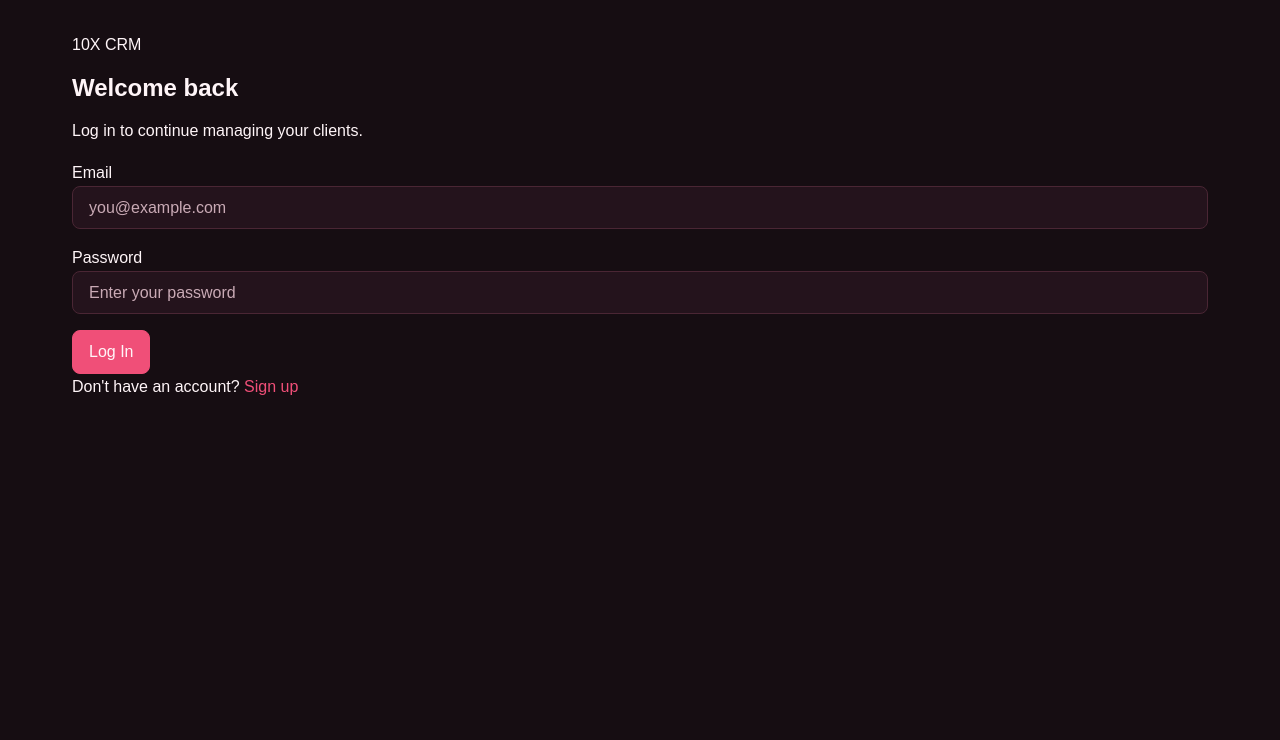
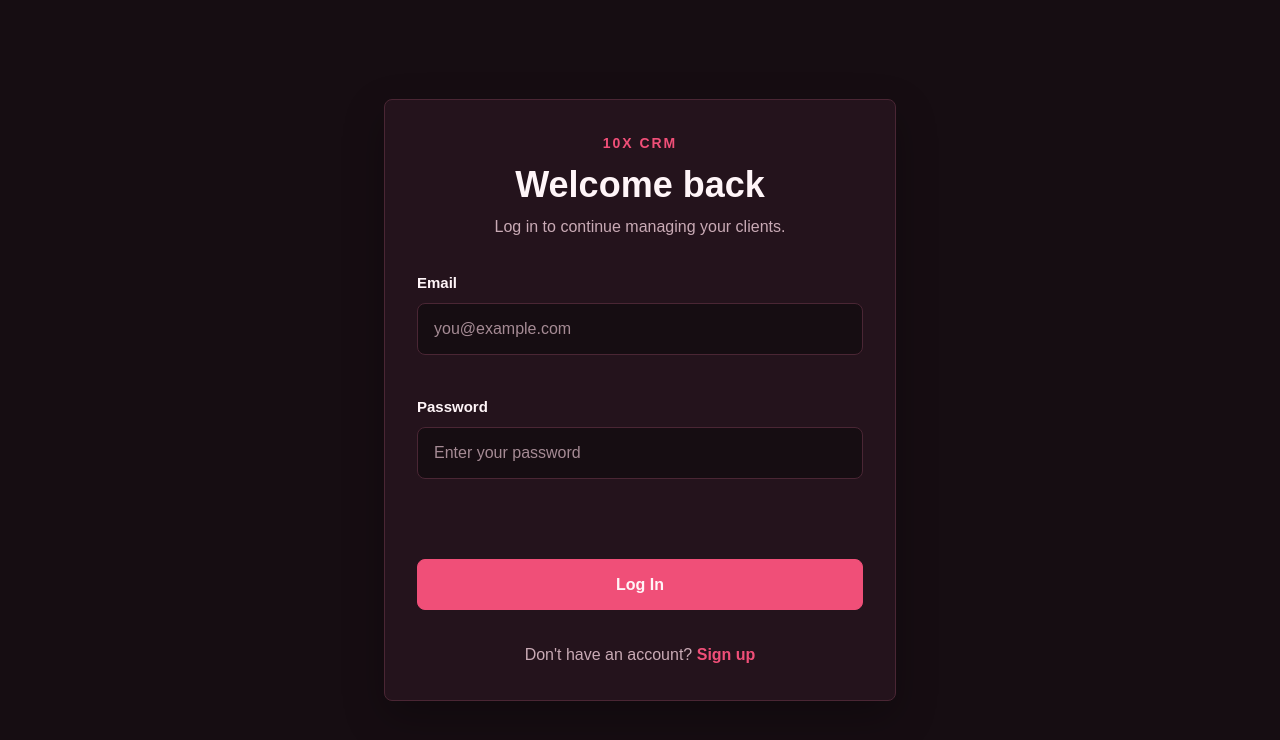
Before and after one commit to Viktoria-kk/10X-CRM, a plain HTML site: page index.html in a window 1280 px wide. Drawn offline with Linux system fonts and the light colour scheme.

Commit message:
added authentication page styles

```diff
--- a/css/styles.css
+++ b/css/styles.css
@@ -118,6 +118,176 @@ a:focus-visible {
   padding-inline: var(--spacing-large);
 }
 
+/* Shared Login and Sign Up layout */
+
+.auth-page {
+  display: grid;
+  min-height: 100vh;
+  place-items: center;
+  padding: var(--spacing-large);
+}
+
+.auth-page .container {
+  max-width: 34rem;
+  padding-inline: 0;
+}
+
+.auth-card {
+  width: 100%;
+  max-width: 32rem;
+  margin-inline: auto;
+  padding: var(--spacing-large);
+  border: 1px solid var(--color-border);
+  border-radius: var(--border-radius);
+  background-color: var(--color-surface);
+  box-shadow: 0 1rem 2.5rem rgb(0 0 0 / 25%);
+}
+
+.auth-header {
+  margin-bottom: var(--spacing-large);
+  text-align: center;
+}
+
+.auth-brand {
+  margin-bottom: var(--spacing-small);
+  color: var(--color-accent);
+  font-size: 0.875rem;
+  font-weight: 700;
+  letter-spacing: 0.14em;
+  text-transform: uppercase;
+}
+
+.auth-card h1 {
+  margin-bottom: var(--spacing-small);
+  font-size: clamp(1.75rem, 5vw, 2.25rem);
+}
+
+.auth-subtitle {
+  margin-bottom: 0;
+  color: var(--color-text-secondary);
+}
+
+.auth-form {
+  display: flex;
+  flex-direction: column;
+  gap: var(--spacing-medium);
+}
+
+.form-group {
+  display: flex;
+  flex-direction: column;
+}
+
+.form-group label {
+  margin-bottom: var(--spacing-small);
+  color: var(--color-text-primary);
+  font-size: 0.9375rem;
+  font-weight: 600;
+}
+
+.auth-form input {
+  width: 100%;
+  padding: 0.75rem var(--spacing-medium);
+  border: 1px solid var(--color-border);
+  border-radius: var(--border-radius);
+  background-color: var(--color-background);
+  color: var(--color-text-primary);
+  transition:
+    border-color 150ms ease,
+    box-shadow 150ms ease;
+}
+
+.auth-form input::placeholder {
+  color: var(--color-text-secondary);
+  opacity: 0.8;
+}
+
+.auth-form input:focus {
+  border-color: var(--color-accent);
+  outline: none;
+  box-shadow: 0 0 0 3px rgb(240 79 120 / 20%);
+}
+
+.auth-form input.input-error {
+  border-color: var(--color-error);
+}
+
+.auth-form input.input-error:focus {
+  border-color: var(--color-error);
+  box-shadow: 0 0 0 3px rgb(255 92 108 / 18%);
+}
+
+.field-error {
+  min-height: 1.25rem;
+  margin: 0.25rem 0 0;
+  color: var(--color-error);
+  font-size: 0.8125rem;
+  line-height: 1.25rem;
+}
+
+.form-message {
+  min-height: 1.5rem;
+  margin: 0;
+  border-radius: var(--border-radius);
+  font-size: 0.875rem;
+}
+
+.form-message.success,
+.form-message.error {
+  padding: 0.75rem var(--spacing-medium);
+  border: 1px solid currentColor;
+}
+
+.form-message.success {
+  background-color: rgb(82 199 136 / 10%);
+  color: var(--color-success);
+}
+
+.form-message.error {
+  background-color: rgb(255 92 108 / 10%);
+  color: var(--color-error);
+}
+
+.auth-form button[type="submit"] {
+  width: 100%;
+  padding: 0.75rem var(--spacing-medium);
+  background-color: var(--color-accent);
+  color: var(--color-text-primary);
+  font-weight: 700;
+  cursor: pointer;
+  transition:
+    filter 150ms ease,
+    opacity 150ms ease;
+}
+
+.auth-form button[type="submit"]:hover:not(:disabled) {
+  filter: brightness(1.1);
+}
+
+.auth-form button[type="submit"]:disabled {
+  cursor: not-allowed;
+  opacity: 0.55;
+}
+
+.auth-footer {
+  margin-top: var(--spacing-large);
+  color: var(--color-text-secondary);
+  text-align: center;
+}
+
+.auth-footer p {
+  margin-bottom: 0;
+}
+
+.auth-footer a {
+  color: var(--color-accent);
+  font-weight: 600;
+}
+
+.auth-footer a:hover {
+  color: var(--color-text-primary);
+}
+
 @media (max-width: 40rem) {
   :root {
     --spacing-large: 1.5rem;
@@ -126,4 +296,13 @@ a:focus-visible {
   .container {
     padding-inline: var(--spacing-medium);
   }
+
+  .auth-page {
+    padding: var(--spacing-medium);
+  }
+
+  .auth-card {
+    max-width: 100%;
+    padding: var(--spacing-medium);
+  }
 }
```
